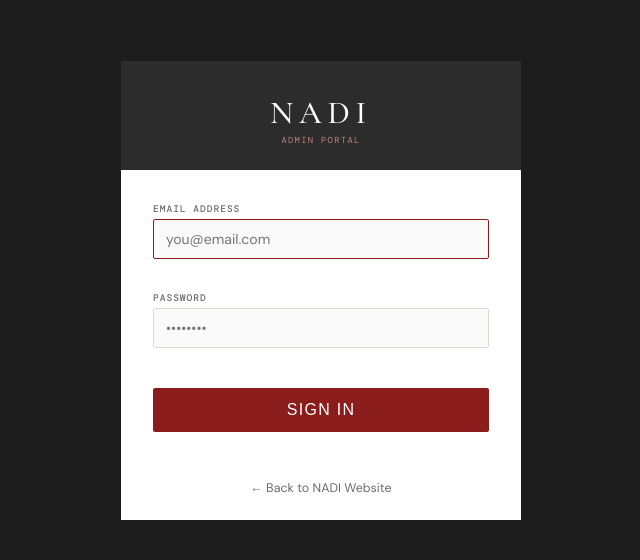
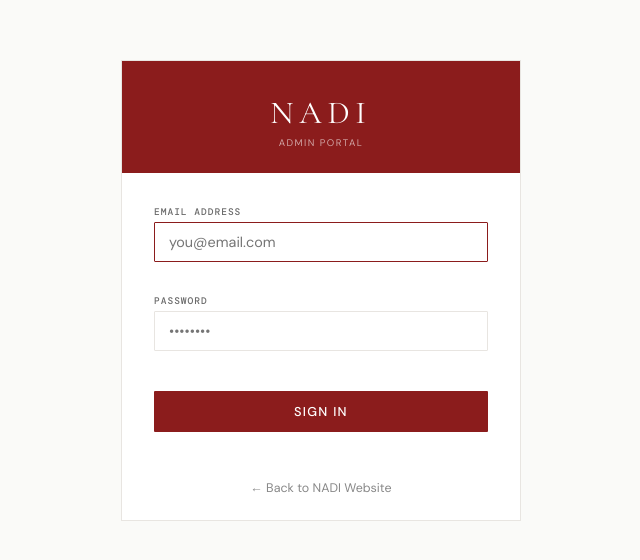
Before and after one commit to pendtiumpraz/nadi, a Next.js app: page /login in a window 1280 px wide. Shown: the part 110-670 px from the top of the page, without its empty margins (319-959 px from the left). Built offline with nearby package versions, Linux system fonts and the light colour scheme; no server answers.

Commit message:
fix: add admin form CSS (card/input/table/buttons) + restyle login to v2 light theme

```diff
--- a/src/app/globals.css
+++ b/src/app/globals.css
@@ -1688,9 +1688,157 @@ footer {
 /* ══════════════════════════════════════════
    LOGIN PAGE
    ══════════════════════════════════════════ */
+/* ── ADMIN FORM COMPONENTS ── */
+.adm-card {
+  background: #1e1e1e;
+  border: 1px solid #333;
+  border-radius: 4px;
+}
+
+.adm-label {
+  display: block;
+  font-size: 0.72rem;
+  letter-spacing: 0.08em;
+  text-transform: uppercase;
+  color: #888;
+  margin-bottom: 0.35rem;
+  font-family: var(--font-mono);
+}
+
+.adm-input {
+  width: 100%;
+  padding: 9px 12px;
+  background: #111;
+  border: 1px solid #333;
+  color: #eee;
+  font-family: 'DM Sans', sans-serif;
+  font-size: 0.88rem;
+  border-radius: 3px;
+  outline: none;
+  transition: border-color 0.2s;
+}
+
+.adm-input:focus {
+  border-color: var(--crimson, #8B1C1C);
+}
+
+.adm-textarea {
+  width: 100%;
+  padding: 9px 12px;
+  background: #111;
+  border: 1px solid #333;
+  color: #eee;
+  font-family: 'DM Sans', sans-serif;
+  font-size: 0.88rem;
+  border-radius: 3px;
+  outline: none;
+  resize: vertical;
+  min-height: 80px;
+  transition: border-color 0.2s;
+}
+
+.adm-textarea:focus {
+  border-color: var(--crimson, #8B1C1C);
+}
+
+.adm-btn-primary {
+  padding: 9px 22px;
+  background: var(--crimson, #8B1C1C);
+  color: #fff;
+  border: none;
+  border-radius: 3px;
+  font-family: 'DM Sans', sans-serif;
+  font-size: 0.78rem;
+  font-weight: 500;
+  letter-spacing: 0.06em;
+  text-transform: uppercase;
+  cursor: pointer;
+  transition: opacity 0.2s;
+}
+
+.adm-btn-primary:hover {
+  opacity: 0.85;
+}
+
+.adm-btn-secondary {
+  padding: 9px 22px;
+  background: transparent;
+  color: #888;
+  border: 1px solid #333;
+  border-radius: 3px;
+  font-family: 'DM Sans', sans-serif;
+  font-size: 0.78rem;
+  font-weight: 500;
+  letter-spacing: 0.06em;
+  text-transform: uppercase;
+  cursor: pointer;
+  transition: all 0.2s;
+}
+
+.adm-btn-secondary:hover {
+  border-color: #888;
+  color: #ccc;
+}
+
+.adm-btn-sm {
+  padding: 5px 14px;
+  font-size: 0.72rem;
+  background: transparent;
+  border: 1px solid #333;
+  color: #888;
+  border-radius: 3px;
+  cursor: pointer;
+  font-family: 'DM Sans', sans-serif;
+  transition: all 0.15s;
+}
+
+.adm-btn-sm:hover {
+  border-color: #888;
+  color: #ccc;
+}
+
+.adm-btn-sm.danger {
+  border-color: #6b2020;
+  color: #c05050;
+}
+
+.adm-btn-sm.danger:hover {
+  background: #6b2020;
+  color: #fff;
+}
+
+.adm-table {
+  width: 100%;
+  border-collapse: collapse;
+  font-size: 0.88rem;
+}
+
+.adm-table th {
+  text-align: left;
+  padding: 0.75rem 1rem;
+  font-size: 0.68rem;
+  letter-spacing: 0.1em;
+  text-transform: uppercase;
+  color: #888;
+  border-bottom: 1px solid #333;
+  font-family: var(--font-mono);
+}
+
+.adm-table td {
+  padding: 0.75rem 1rem;
+  border-bottom: 1px solid #1e1e1e;
+  color: #ccc;
+  vertical-align: top;
+}
+
+.adm-table tr:hover td {
+  background: rgba(255, 255, 255, 0.02);
+}
+
+/* ── LOGIN PAGE — V2 LIGHT THEME ── */
 .login-page {
   min-height: 100vh;
-  background: var(--dark);
+  background: #FAFAF8;
   display: flex;
   align-items: center;
   justify-content: center;
@@ -1703,10 +1851,11 @@ footer {
   width: 100%;
   padding: 0;
   overflow: hidden;
+  border: 1px solid #E8E5E1;
 }
 
 .login-brand {
-  background: var(--charcoal);
+  background: #8B1C1C;
   padding: 2rem 2rem 1.5rem;
   text-align: center;
 }
@@ -1714,20 +1863,20 @@ footer {
 .login-logo {
   font-family: 'Cormorant Garamond', serif;
   font-size: 2rem;
-  font-weight: 500;
+  font-weight: 400;
   color: #fff;
   letter-spacing: 0.18em;
   display: block;
 }
 
 .login-logo-sub {
-  font-family: 'DM Mono', monospace;
-  font-size: 0.55rem;
-  color: var(--crimson-mid);
+  font-family: 'DM Sans', sans-serif;
+  font-size: 0.6rem;
+  color: rgba(255, 255, 255, 0.6);
   letter-spacing: 0.15em;
   text-transform: uppercase;
   display: block;
-  margin-top: 2px;
+  margin-top: 4px;
 }
 
 .login-form {
@@ -1735,12 +1884,45 @@ footer {
   display: flex;
   flex-direction: column;
   gap: 1rem;
+}
+
+.login-form input {
+  width: 100%;
+  padding: 10px 14px;
+  border: 1px solid #E8E5E1;
+  font-family: 'DM Sans', sans-serif;
+  font-size: 0.9rem;
+  color: #1A1A1A;
+  background: #fff;
+  outline: none;
+  transition: border-color 0.2s;
+  border-radius: 1px;
+}
+
+.login-form input:focus {
+  border-color: #8B1C1C;
 }
 
 .login-submit {
   width: 100%;
   text-align: center;
   margin-top: 0.5rem;
+  padding: 12px;
+  background: #8B1C1C;
+  color: #fff;
+  border: none;
+  font-family: 'DM Sans', sans-serif;
+  font-size: 0.8rem;
+  font-weight: 500;
+  letter-spacing: 0.1em;
+  text-transform: uppercase;
+  cursor: pointer;
+  border-radius: 1px;
+  transition: opacity 0.2s;
+}
+
+.login-submit:hover {
+  opacity: 0.85;
 }
 
 .login-back {
@@ -1749,13 +1931,13 @@ footer {
   padding: 1rem 2rem 1.5rem;
   font-family: 'DM Sans', sans-serif;
   font-size: 0.78rem;
-  color: var(--muted);
+  color: #888;
   text-decoration: none;
   transition: color 0.3s;
 }
 
 .login-back:hover {
-  color: var(--crimson);
+  color: #8B1C1C;
 }
 
 /* ══════════════════════════════════════════
```
